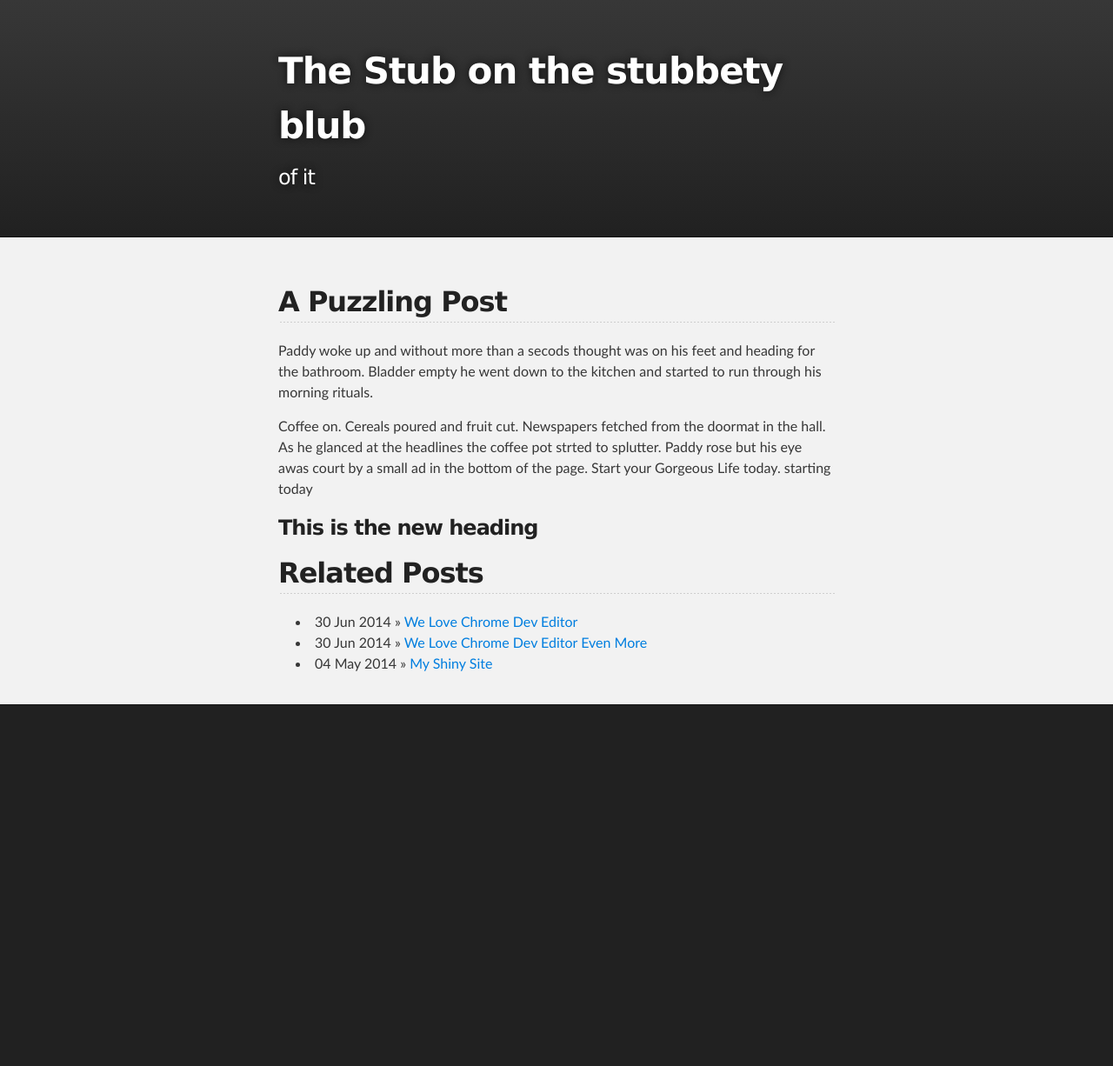
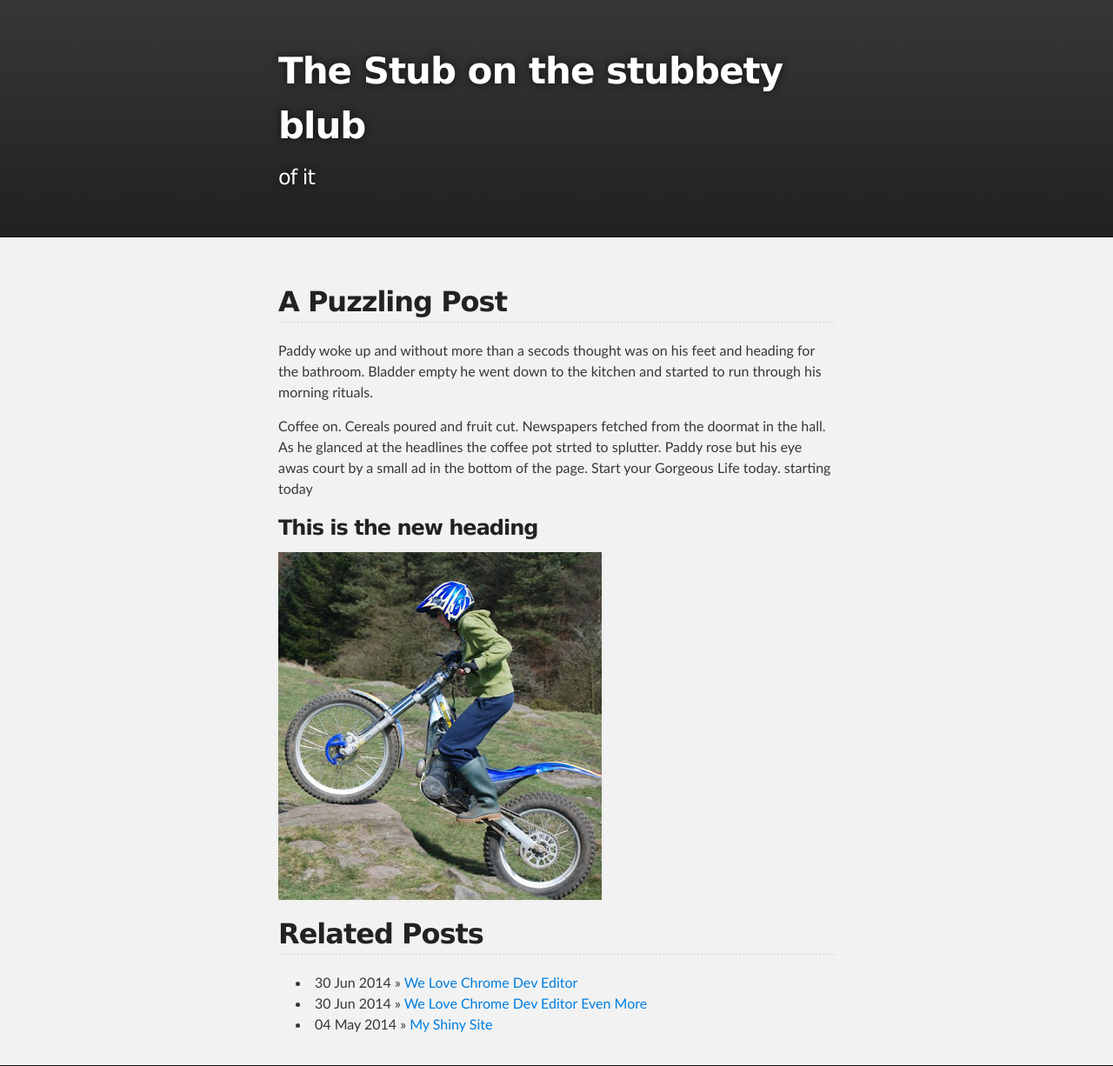
Before and after one commit to dindigit/dindigit.github.io, a Jekyll site: the page built from _posts/2014-05-04-paddy-gorgeous.md, in a window 1280 px wide. Shown: the whole page at 87% size. Built offline with Jekyll 4.4.1, drawn with Linux system fonts in a browser that asks for light colours; before the commit the page ends 900 px from its top, so only the background shows below that.

Commit message:
Updated '_posts/2014-05-04-paddy-gorgeous.md' via CloudCannon

```diff
--- a/_posts/2014-05-04-paddy-gorgeous.md
+++ b/_posts/2014-05-04-paddy-gorgeous.md
@@ -10,4 +10,6 @@ Paddy woke up and without more than a secods thought was on his feet and heading
 
 Coffee on. Cereals poured and fruit cut. Newspapers fetched from the doormat in the hall. As he glanced at the headlines the coffee pot strted to splutter. Paddy rose but his eye awas court by a small ad in the bottom of the page. Start your Gorgeous Life today. starting today
 
-###This is the new heading
+### This is the new heading
+
+![Dave showing his trials rider skills, climbing a large rocky step.](/uploads/overrock.jpg)
```
